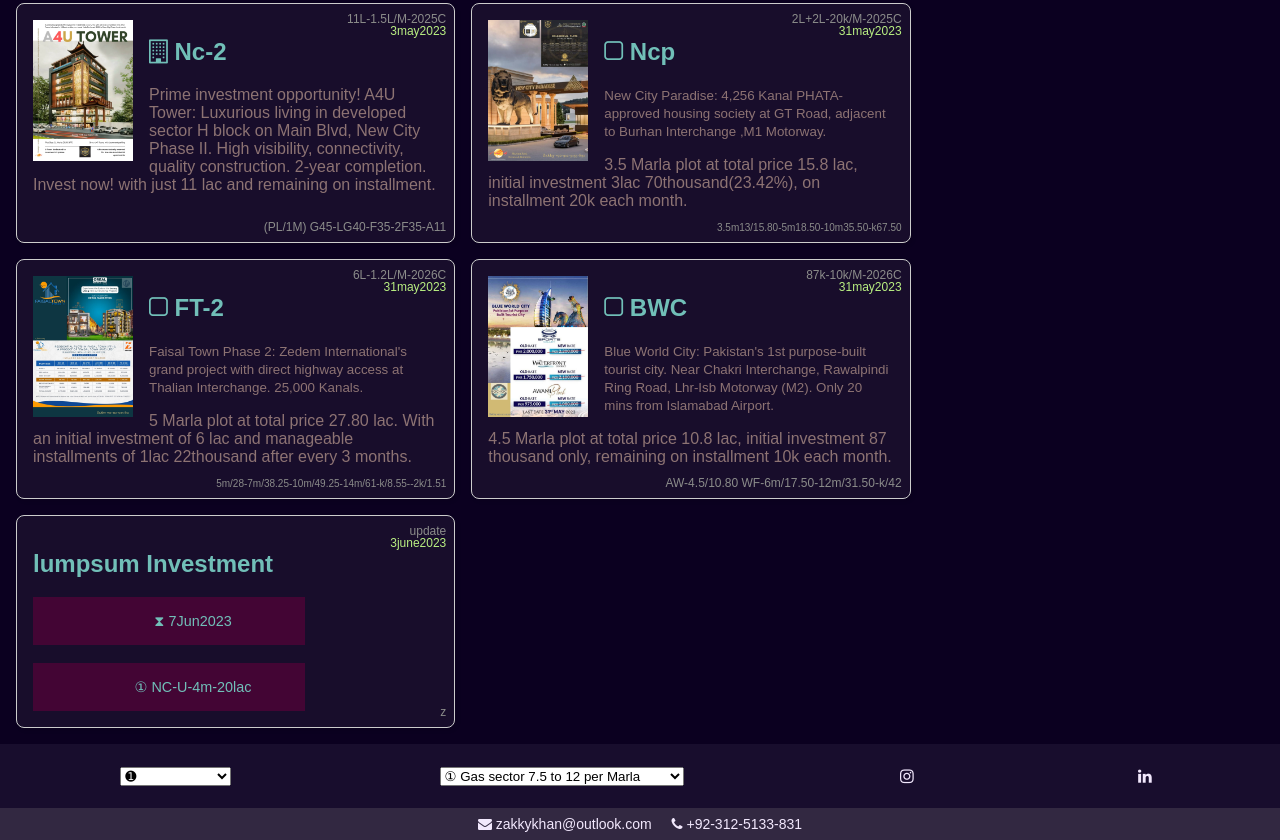
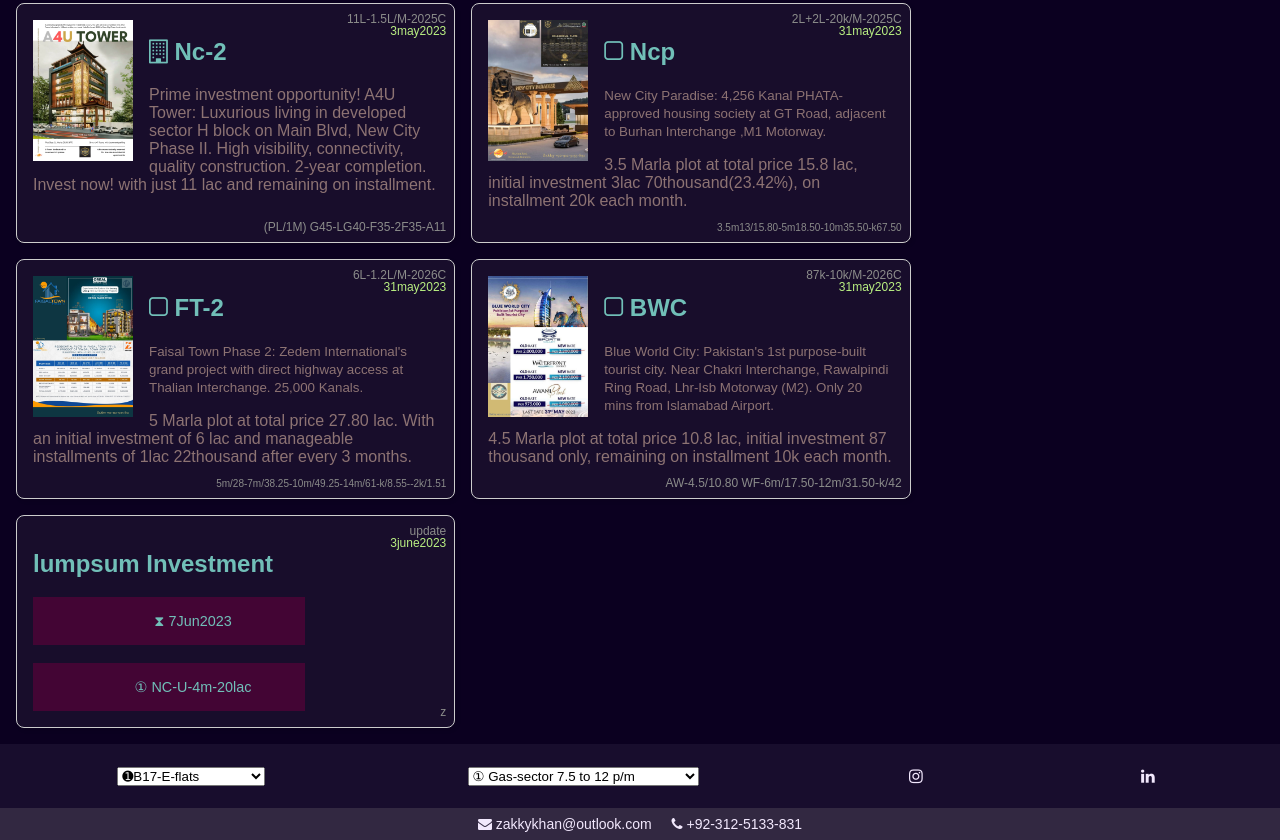
Before and after one commit to zakky-play-ground/bug-free-engine, a plain HTML site: page index.html in a window 1280 px wide. Shown: the part 956-1796 px from the top of the page. Drawn offline with Linux system fonts and the light colour scheme.

Commit message:
lower list data Update index.html

```diff
--- a/index.html
+++ b/index.html
@@ -407,14 +407,14 @@ footer i {
 
       <select name="cars" id="cars">
         <optgroup label="Alsa Sunshine">
-          <option value="volvo">&#x278A; </option>
-          <option value="saab">&#x2777; Saab</option>
+          <option value="volvo">&#x278A;B17-E-flats </option>
+          <option value="saab">&#x2777;full ready 9k/sqf </option>
         </optgroup>
-        <optgroup label="Marjan">
-          <option value="mercedes"> &#x278A; Mercedes</option>
-          <option value="audi">&#x2777; Audi</option>
-          <option value="audi">&#x2778; Audi</option>
-          <option value="audi">&#x2779; Audi</option>
+        <optgroup label="new-city2 rates">
+          <option value="mercedes"> &#x278A; M ext 5 to 7 p/m</option>
+          <option value="audi">&#x2777; R ext 3.5 to 4.5</option>
+          <option value="audi">&#x2778; U 3.5 to 4</option>
+          <option value="audi">&#x2779; Ex 4.5 to 6 </option>
         </optgroup>
       </select>
 
@@ -423,15 +423,15 @@ footer i {
 
       <select name="cars" id="cars">
         <optgroup label="New-city2-rates">
-          <option value="volvo">&#x2460; Gas sector 7.5 to 12 per Marla</option>
-          <option value="saab">&#x2461; Non gas 3.5 to 8 per Marla</option>
+          <option value="volvo">&#x2460; Gas-sector 7.5 to 12 p/m</option>
+          <option value="saab">&#x2461; Non gas 3.5 to 8 p/m</option>
         </optgroup>
-        <optgroup label="A block community 9.5 to 11">
+        <optgroup label="A block (P) 9.5 to 11">
           <option value="audi"> &#x2460 ;A block backside 5 to 7 </option>
           <option value="audi">&#x2461; B block 9 to 11</option>
           <option value="audi">&#x2462; C block 7.5 to 11</option>
           <option value="audi">&#x2463; D block 7.5 to 11</option>
-          <option value="audi">&#x2464; E block big gas sector 11lac p/m</option>
+          <option value="audi">&#x2464; E block gas 11 p/m</option>
           <option value="audi">&#x2462; E ext. no gas</option>
           <option value="audi">&#x2462; L block 12</option>
             <option value="audi">&#x2462; H block 10</option>
```
